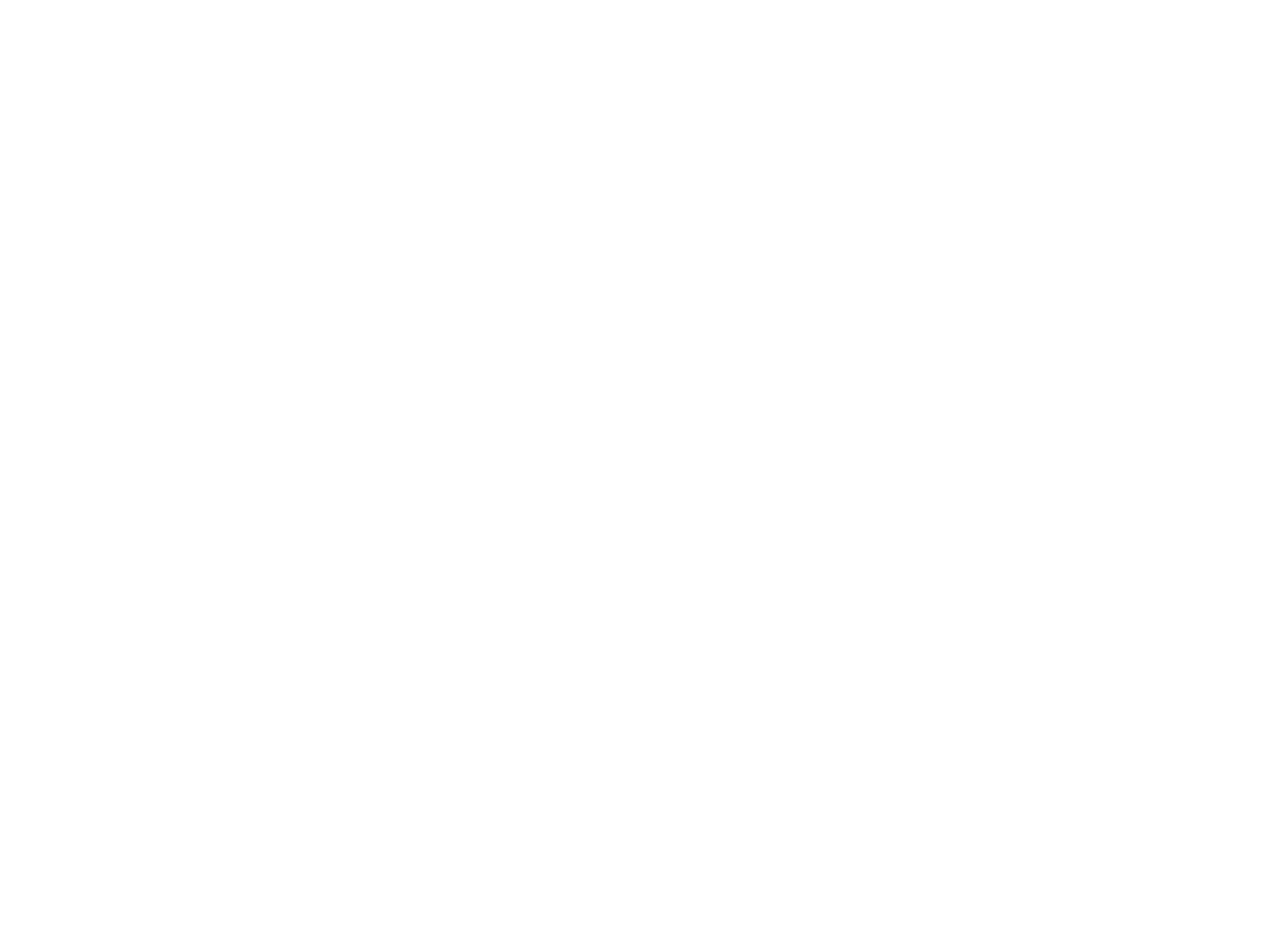
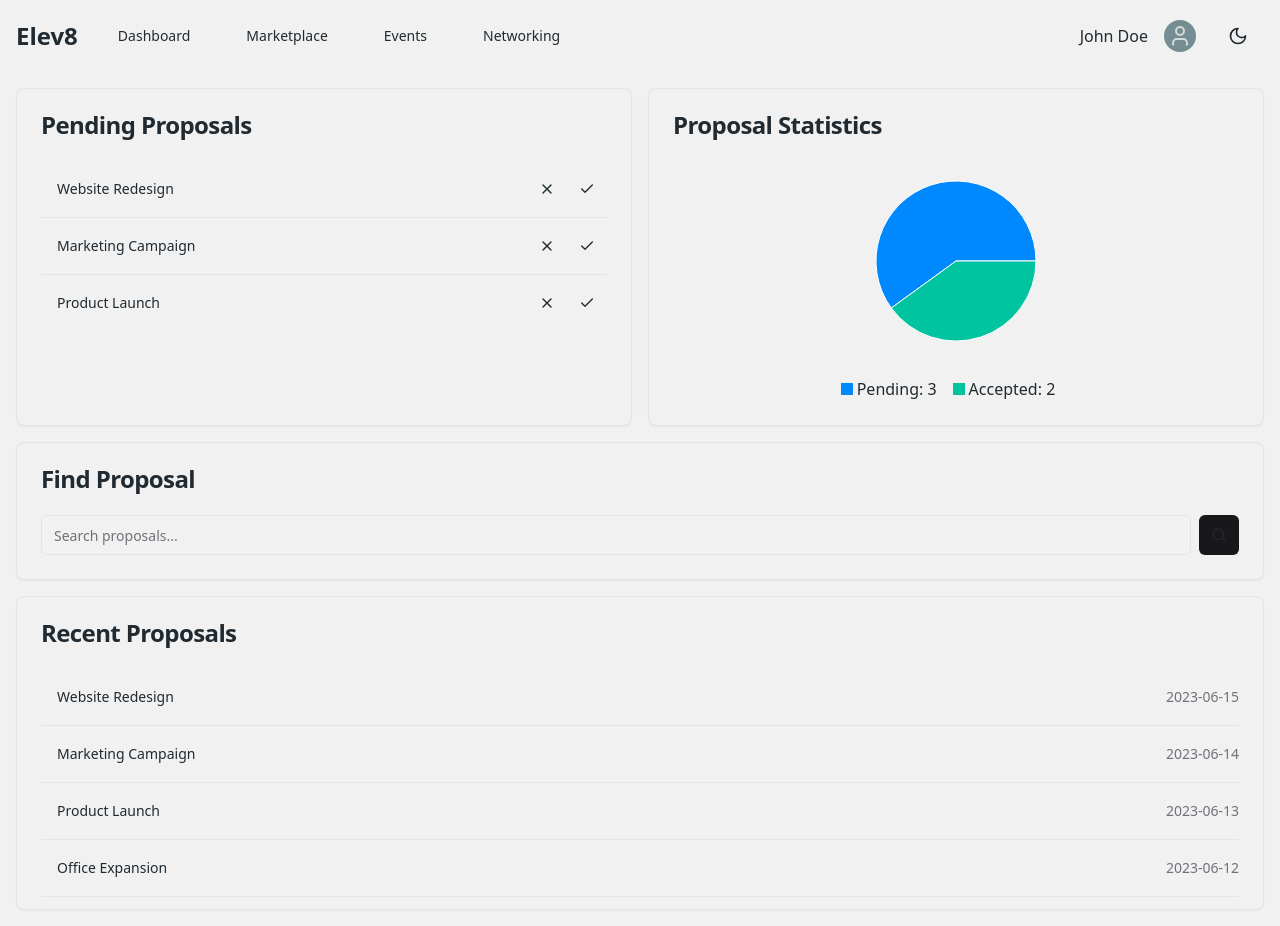
Before and after one commit to Asim-Shah-2004/MIT-HACK, a React (Vite) app in the folder client/: page /proposal in a window 1280 px wide. Before the commit this address had no page. Before the commit the page ends 800 px from the top, so only its background shows below. Built offline with nearby package versions, Linux system fonts and the light colour scheme.

Commit message:
add proposal page

```diff
--- a/client/package.json
+++ b/client/package.json
@@ -37,6 +37,7 @@
     "react-dom": "^18.3.1",
     "react-hook-form": "^7.53.0",
     "react-router-dom": "^6.27.0",
+    "recharts": "^2.13.0",
     "sonner": "^1.5.0",
     "tailwind-merge": "^2.5.3",
     "tailwindcss-animate": "^1.0.7",
--- a/client/src/App.jsx
+++ b/client/src/App.jsx
@@ -10,6 +10,7 @@
 import { AuthProvider } from '@/context/AuthContext';
 import Dashboard from './pages/Dashboard';
 import Elev8Chat from "@/components/Chat";
+import ProposalPage from '@/components/Proposal';
 
 function App() {
   return (
@@ -23,6 +24,7 @@
           <Route path="/network" element={<NetworkingPage2 />} />
           <Route path="/dashboard" element={<Dashboard />} />
           <Route path="/chat" element={<Elev8Chat />} />
+          <Route path="/proposal" element={<ProposalPage />} />
           {/* <Route path="/dashboard" element={<NetworkingPage2 />} /> */}
 
           {/* <Route path="/calendar" element={<GanntPage />} /> */}
--- /dev/null
+++ b/client/src/components/Proposal.jsx
@@ -0,0 +1,190 @@
+import { useState } from 'react';
+import { X, Check, X as Close, Search } from 'lucide-react';
+import { Button } from "@/components/ui/button";
+import { Card, CardContent, CardHeader, CardTitle } from "@/components/ui/card";
+import { Input } from "@/components/ui/input";
+import {
+  Dialog,
+  DialogContent,
+  DialogHeader,
+  DialogTitle,
+  DialogFooter,
+} from "@/components/ui/dialog";
+import { PieChart, Pie, Cell, ResponsiveContainer } from 'recharts';
+import useTheme from "@/hooks/useTheme";
+import Navbar from "./Navbar";
+
+const ProposalPage = () => {
+  const { isDarkMode } = useTheme();
+  const [proposals, setProposals] = useState([
+    { id: '1', title: 'Website Redesign', purpose: 'Improve online presence', body: 'Detailed proposal for website redesign...', attachments: ['design_mockups.pdf'], status: 'pending', date: '2023-06-15' },
+    { id: '2', title: 'Marketing Campaign', purpose: 'Increase brand awareness', body: 'Comprehensive marketing strategy...', attachments: ['campaign_budget.xlsx'], status: 'pending', date: '2023-06-14' },
+    { id: '3', title: 'Product Launch', purpose: 'Introduce new product line', body: 'Launch plan for new product series...', attachments: ['product_specs.pdf', 'market_analysis.pptx'], status: 'pending', date: '2023-06-13' },
+    { id: '4', title: 'Office Expansion', purpose: 'Accommodate growing team', body: 'Proposal for new office space...', attachments: ['floor_plan.pdf'], status: 'accepted', date: '2023-06-12' },
+    { id: '5', title: 'Employee Training Program', purpose: 'Enhance team skills', body: 'Comprehensive training curriculum...', attachments: ['training_schedule.xlsx'], status: 'accepted', date: '2023-06-11' },
+  ]);
+
+  const [selectedProposal, setSelectedProposal] = useState(null);
+  const [searchQuery, setSearchQuery] = useState('');
+
+  const handleProposalChange = (id, status) => {
+    setProposals(proposals.map(p => (p.id === id ? { ...p, status } : p)));
+  };
+
+  const filteredProposals = proposals.filter(p =>
+    p.title.toLowerCase().includes(searchQuery.toLowerCase())
+  );
+
+  const chartData = [
+    { name: 'Pending', value: proposals.filter(p => p.status === 'pending').length },
+    { name: 'Accepted', value: proposals.filter(p => p.status === 'accepted').length },
+  ];
+
+  const COLORS = ['#0088FE', '#00C49F'];
+
+  return (
+    <>
+      <Navbar />
+      <div className={`container mx-auto p-4 ${isDarkMode ? 'bg-dark1 text-light2' : 'bg-light2 text-dark1'}`}>
+        <div className="grid grid-cols-1 md:grid-cols-2 gap-4 mb-4">
+          <Card className={isDarkMode ? 'bg-dark2' : 'bg-light2'}>
+            <CardHeader>
+              <CardTitle className={isDarkMode ? 'text-white' : 'text-dark1'}>Pending Proposals</CardTitle>
+            </CardHeader>
+            <CardContent className="overflow-y-auto h-60">
+              {proposals.filter(p => p.status === 'pending').map(proposal => (
+                <div key={proposal.id} className="flex items-center justify-between py-2 border-b last:border-b-0">
+                  <Button variant="link" className={isDarkMode ? 'text-white' : 'text-dark1'} onClick={() => setSelectedProposal(proposal)}>
+                    {proposal.title}
+                  </Button>
+                  <div>
+                    <Button variant="ghost" size="icon" onClick={() => handleProposalChange(proposal.id, 'rejected')}>
+                      <X className={`h-4 w-4 ${isDarkMode ? 'text-white' : 'text-dark1'}`} />
+                    </Button>
+                    <Button variant="ghost" size="icon" onClick={() => handleProposalChange(proposal.id, 'accepted')}>
+                      <Check className={`h-4 w-4 ${isDarkMode ? 'text-white' : 'text-dark1'}`} />
+                    </Button>
+                  </div>
+                </div>
+              ))}
+            </CardContent>
+          </Card>
+
+          <Card className={isDarkMode ? 'bg-dark2' : 'bg-light2'}>
+            <CardHeader>
+              <CardTitle className={isDarkMode ? 'text-white' : 'text-dark1'}>Proposal Statistics</CardTitle>
+            </CardHeader>
+            <CardContent>
+              <ResponsiveContainer width="100%" height={200}>
+                <PieChart>
+                  <Pie data={chartData} cx="50%" cy="50%" outerRadius={80} fill="#8884d8" dataKey="value">
+                    {chartData.map((entry, index) => (
+                      <Cell key={`cell-${index}`} fill={COLORS[index % COLORS.length]} />
+                    ))}
+                  </Pie>
+                </PieChart>
+              </ResponsiveContainer>
+              <div className="flex justify-center mt-4">
+                {chartData.map((entry, index) => (
+                  <div key={`legend-${index}`} className="flex items-center mr-4">
+                    <div className="w-3 h-3 mr-1" style={{ backgroundColor: COLORS[index % COLORS.length] }}></div>
+                    <span className={isDarkMode ? 'text-white' : 'text-dark1'}>{entry.name}: {entry.value}</span>
+                  </div>
+                ))}
+              </div>
+            </CardContent>
+          </Card>
+        </div>
+
+        <Card className={`mb-4 ${isDarkMode ? 'bg-dark2' : 'bg-light2'}`}>
+          <CardHeader>
+            <CardTitle className={isDarkMode ? 'text-white' : 'text-dark1'}>Find Proposal</CardTitle>
+          </CardHeader>
+          <CardContent>
+            <div className="flex items-center space-x-2">
+              <Input
+                type="text"
+                placeholder="Search proposals..."
+                value={searchQuery}
+                onChange={(e) => setSearchQuery(e.target.value)}
+                className={`flex-1 ${isDarkMode ? 'bg-dark2 text-white' : 'bg-light2 text-dark1'}`}
+              />
+              <Button size="icon" className={isDarkMode ? 'text-white' : 'text-dark1'}>
+                <Search className={`h-4 w-4 ${isDarkMode ? 'text-white' : 'text-dark1'}`} />
+              </Button>
+            </div>
+            {searchQuery && (
+              <div className="mt-4">
+                {filteredProposals.map(proposal => (
+                  <div key={proposal.id} className="flex items-center justify-between py-2 border-b last:border-b-0">
+                    <Button variant="link" className={isDarkMode ? 'text-white' : 'text-dark1'} onClick={() => setSelectedProposal(proposal)}>
+                      {proposal.title}
+                    </Button>
+                    <span className={`text-sm ${isDarkMode ? 'text-gray-300' : 'text-muted-foreground'}`}>{proposal.status}</span>
+                  </div>
+                ))}
+              </div>
+            )}
+          </CardContent>
+        </Card>
+
+        <Card className={isDarkMode ? 'bg-dark2' : 'bg-light2'}>
+          <CardHeader>
+            <CardTitle className={isDarkMode ? 'text-white' : 'text-dark1'}>Recent Proposals</CardTitle>
+          </CardHeader>
+          <CardContent className="overflow-y-auto h-60">
+            {proposals.sort((a, b) => new Date(b.date) - new Date(a.date)).slice(0, 5).map(proposal => (
+              <div key={proposal.id} className="flex items-center justify-between py-2 border-b last:border-b-0">
+                <Button variant="link" className={isDarkMode ? 'text-white' : 'text-dark1'} onClick={() => setSelectedProposal(proposal)}>
+                  {proposal.title}
+                </Button>
+                <span className={`text-sm ${isDarkMode ? 'text-gray-300' : 'text-muted-foreground'}`}>{proposal.date}</span>
+              </div>
+            ))}
+          </CardContent>
+        </Card>
+
+        <Dialog open={!!selectedProposal} onOpenChange={() => setSelectedProposal(null)}>
+          <DialogContent className={isDarkMode ? 'bg-dark2 text-light2' : 'bg-light2 text-dark1'}>
+            <DialogHeader>
+              <DialogTitle className={isDarkMode ? 'text-white' : 'text-dark1'}>{selectedProposal?.title}</DialogTitle>
+              <Button variant="ghost" size="icon" className={`absolute right-4 top-4 ${isDarkMode ? 'text-white' : 'text-dark1'}`} onClick={() => setSelectedProposal(null)}>
+                <Close className={`h-4 w-4 ${isDarkMode ? 'text-white' : 'text-dark1'}`} />
+              </Button>
+            </DialogHeader>
+            <div className="space-y-4">
+              <div>
+                <h3 className={`font-semibold ${isDarkMode ? 'text-white' : 'text-dark1'}`}>Purpose</h3>
+                <p>{selectedProposal?.purpose}</p>
+              </div>
+              <div>
+                <h3 className={`font-semibold ${isDarkMode ? 'text-white' : 'text-dark1'}`}>Body</h3>
+                <p>{selectedProposal?.body}</p>
+              </div>
+              <div>
+                <h3 className={`font-semibold ${isDarkMode ? 'text-white' : 'text-dark1'}`}>Attachments</h3>
+                <ul className="list-disc list-inside">
+                  {selectedProposal?.attachments.map((attachment, index) => (
+                    <li key={index}>
+                      <Button variant="link" className="p-0">{attachment}</Button>
+                    </li>
+                  ))}
+                </ul>
+              </div>
+            </div>
+            <DialogFooter>
+              <Button variant="outline" className={isDarkMode ? 'text-white' : 'text-dark1'} onClick={() => selectedProposal && handleProposalChange(selectedProposal.id, 'rejected')}>
+                Reject
+              </Button>
+              <Button className={isDarkMode ? 'text-white' : 'text-dark1'} onClick={() => selectedProposal && handleProposalChange(selectedProposal.id, 'accepted')}>
+                Accept
+              </Button>
+            </DialogFooter>
+          </DialogContent>
+        </Dialog>
+      </div>
+    </>
+  );
+};
+
+export default ProposalPage;
```
Also changed, not shown: 1 other file (tests, documents, lock files or other folders).
